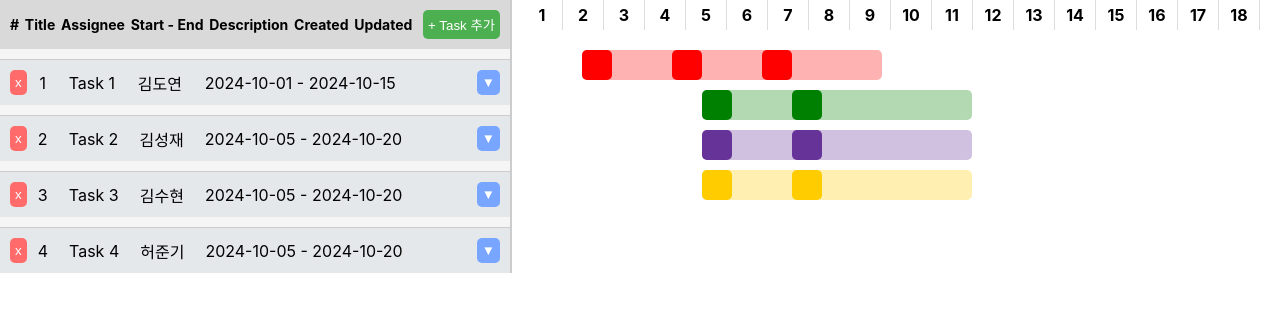
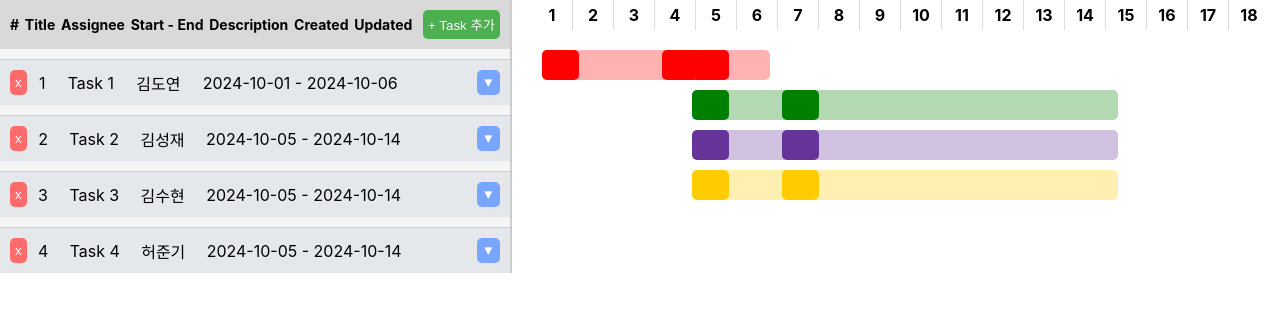
Before and after one commit to cholog-project/beacon_FE, a React (Create React App) app in the folder project-management/: page / in a window 1280 px wide. Shown: the top 312 px of the page. Built offline with nearby package versions, Linux system fonts and the light colour scheme.

Commit message:
fix: 간트차트 기간 맞추기 (new do 해결 x)

```diff
--- a/project-management/src/components/GanttChart.css
+++ b/project-management/src/components/GanttChart.css
@@ -5,7 +5,6 @@
     align-items: flex-start;
     flex-shrink: 0;
     width: calc(100% - 20px); /* TaskList와의 여백을 위해 너비 조정 */
-    margin-left: 10px; /* TaskList와의 간격 추가 */
     height: auto;
     overflow-x: auto; /* 가로 스크롤 활성화 */
     overflow-y: auto; /* 내용이 넘칠 경우 스크롤이 생기도록 */
@@ -16,6 +15,7 @@
     display: flex;
     font-weight: bold;
     margin-bottom: 10px;
+    margin-left: 20px;
 }
 
 .gantt-day {
@@ -64,8 +64,9 @@
 .gantt-do {
     position: absolute;
     top: 0;
+    left: 0; /* Plan과 동일한 위치에서 시작 */
     height: 30px; /* 높이를 plan과 동일하게 설정 */
-    width: 30px; /* 날짜 칸 하나에 맞춤 */
+    width: 37px; /* 날짜 칸 하나에 맞춤 */
     background-color: black;
     border-radius: 5px;
     color: white;
--- a/project-management/src/components/GanttChart.js
+++ b/project-management/src/components/GanttChart.js
@@ -34,8 +34,8 @@ const GanttChart = ({ tasks }) => {
                             className={`gantt-task ${task.assignee === '김도연' ? 'first' : task.assignee === '김성재' ? 'second' :
                                                     task.assignee === '김수현' ? 'third' : task.assignee === '허준기' ? 'fourth' :''}`}
                             style={{
-                                marginLeft: `${startDay * 30}px`,
-                                width: `${taskDuration * 30}px`,
+                                marginLeft: `${(startDay-1) * 40 + 30}px`,
+                                width: `${(taskDuration-1) * 47 + 40}px`,
                             }}
                         >
                             {/*{task.title}*/}
@@ -52,7 +52,7 @@ const GanttChart = ({ tasks }) => {
                                     key={index}
                                     className={`gantt-do ${doClass}`}
                                     style={{
-                                        marginLeft: `${doDay * 30}px`,
+                                        marginLeft: `${(doDay-1) * 30 + 30}px`,
                                     }}
                                     title={`${doRecord.status} on ${doRecord.date}`}
                                 >
--- a/project-management/src/pages/Dashboard.css
+++ b/project-management/src/pages/Dashboard.css
@@ -6,7 +6,7 @@
 
 .task-list-container {
     width: 40%;
-    padding: 10px;
+    padding: 1px;
     background-color: #f0f0f0;
     white-space: nowrap; /* 줄바꿈 방지 */
 }
--- a/project-management/src/pages/Dashboard.js
+++ b/project-management/src/pages/Dashboard.js
@@ -10,13 +10,13 @@ const Dashboard = () => {
             title: 'Task 1',
             assignee: '김도연',
             taskStartDate: '2024-10-01',
-            taskEndDate: '2024-10-15',
-            planStartDate: '2024-10-02',
-            planEndDate: '2024-10-12',
+            taskEndDate: '2024-10-06',
+            planStartDate: '2024-10-01',
+            planEndDate: '2024-10-06',
             doRecords: [
-                { id: 1, date: '2024-10-02', status: 'start', description: '시작이다' },
+                { id: 1, date: '2024-10-01', status: 'start', description: '시작이다' },
                 { id: 2, date: '2024-10-05', status: 'in-progress', description: '진행이다' },
-                { id: 3, date: '2024-10-08', status: 'complete', description: '종료다' },
+                { id: 3, date: '2024-10-06', status: 'complete', description: '종료다' },
             ],
             //color: 'blue'
         },
@@ -25,9 +25,9 @@ const Dashboard = () => {
             title: 'Task 2',
             assignee: '김성재',
             taskStartDate: '2024-10-05',
-            taskEndDate: '2024-10-20',
-            planStartDate: '2024-10-06',
-            planEndDate: '2024-10-15',
+            taskEndDate: '2024-10-14',
+            planStartDate: '2024-10-05',
+            planEndDate: '2024-10-14',
             doRecords: [
                 { id: 1, date: '2024-10-06', status: 'start' },
                 { id: 2, date: '2024-10-09', status: 'in-progress' },
@@ -39,9 +39,9 @@ const Dashboard = () => {
             title: 'Task 3',
             assignee: '김수현',
             taskStartDate: '2024-10-05',
-            taskEndDate: '2024-10-20',
-            planStartDate: '2024-10-06',
-            planEndDate: '2024-10-15',
+            taskEndDate: '2024-10-14',
+            planStartDate: '2024-10-05',
+            planEndDate: '2024-10-14',
             doRecords: [
                 { id: 1, date: '2024-10-06', status: 'start' },
                 { id: 2, date: '2024-10-09', status: 'in-progress' },
@@ -53,9 +53,9 @@ const Dashboard = () => {
             title: 'Task 4',
             assignee: '허준기',
             taskStartDate: '2024-10-05',
-            taskEndDate: '2024-10-20',
-            planStartDate: '2024-10-06',
-            planEndDate: '2024-10-15',
+            taskEndDate: '2024-10-14',
+            planStartDate: '2024-10-05',
+            planEndDate: '2024-10-14',
             doRecords: [
                 { id: 1, date: '2024-10-06', status: 'start' },
                 { id: 2, date: '2024-10-09', status: 'in-progress' },
@@ -70,10 +70,10 @@ const Dashboard = () => {
             id: tasks.length + 1,
             title: `Task ${tasks.length + 1}`,
             assignee: '새로운 사람',
-            taskStartDate: '2024-10-10',
-            taskEndDate: '2024-10-20',
-            planStartDate: '2024-10-11',
-            planEndDate: '2024-10-19',
+            taskStartDate: '2024-10-07',
+            taskEndDate: '2024-10-16',
+            planStartDate: '2024-10-07',
+            planEndDate: '2024-10-16',
             doRecords: [],
         };
         setTasks([...tasks, newTask]);
@@ -90,7 +90,7 @@ const Dashboard = () => {
             if (task.id === taskId) {
                 const newDoRecord = {
                     id: task.doRecords.length + 1,
-                    date: '2024-10-10',
+                    date: '2024-10-11',
                     status: 'new',
                     description: '새로운 Do 기록'
                 };
```
